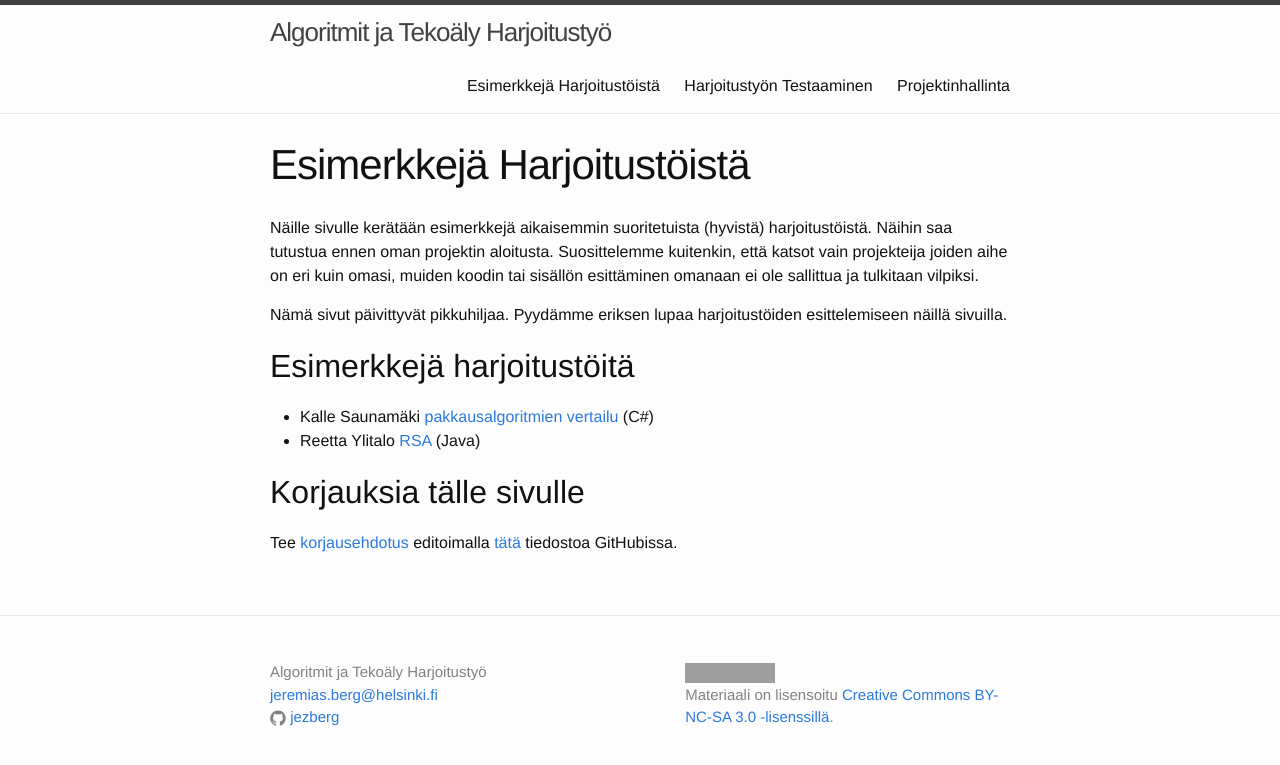
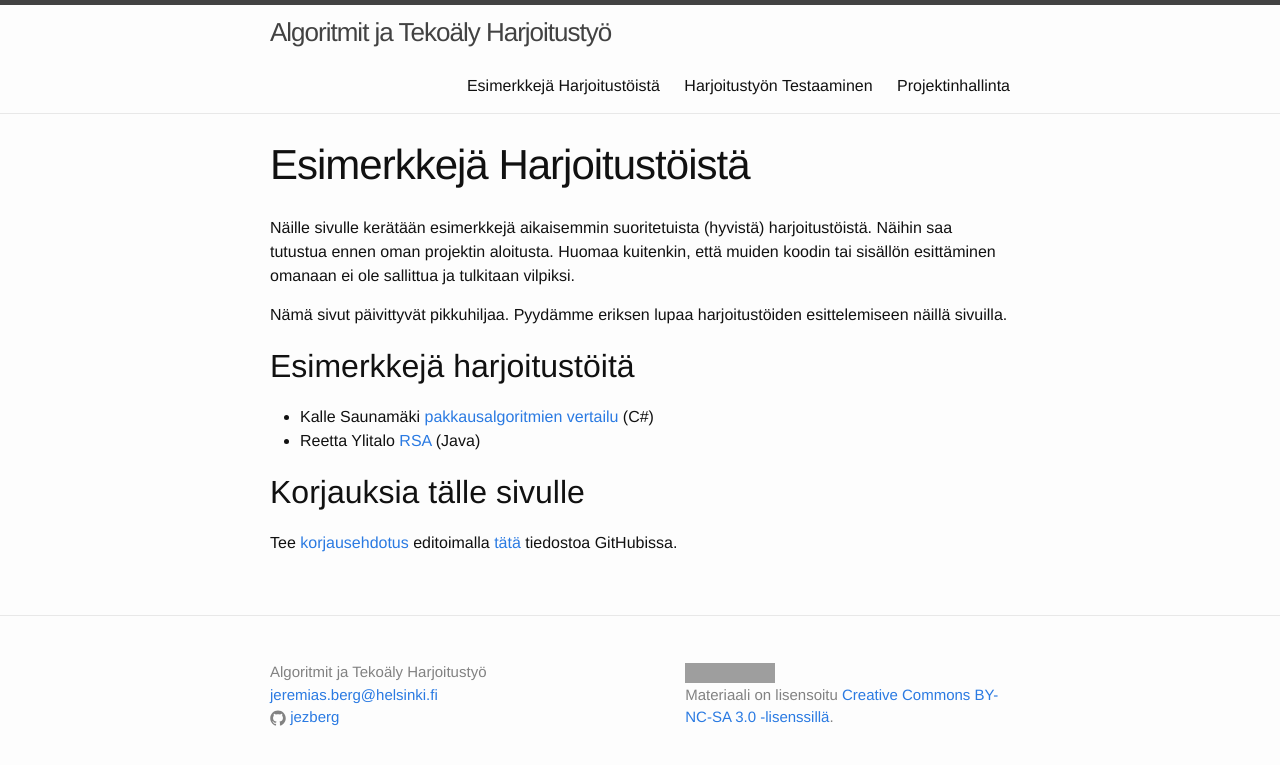
Before and after one commit to algolabra-hy/algolabra-hy.github.io, a Jekyll site: the page built from esimerkkeja.md, in a window 1280 px wide. Shown: the top 765 px of the page. Built offline with Jekyll 4.4.1, drawn with Linux system fonts in a browser that asks for light colours; grey boxes are pictures that could not be loaded.

Commit message:
examples

```diff
--- a/esimerkkeja.md
+++ b/esimerkkeja.md
@@ -7,8 +7,7 @@ inheader: yes
 ---
 
 Näille sivulle kerätään esimerkkejä aikaisemmin suoritetuista (hyvistä) harjoitustöistä.
-Näihin saa tutustua ennen oman projektin aloitusta.
-Suosittelemme kuitenkin, että katsot vain projekteija joiden aihe on eri kuin omasi, muiden koodin tai sisällön esittäminen omanaan ei ole sallittua ja tulkitaan vilpiksi.
+Näihin saa tutustua ennen oman projektin aloitusta. Huomaa kuitenkin, että muiden koodin tai sisällön esittäminen omanaan ei ole sallittua ja tulkitaan vilpiksi.
 
 Nämä sivut päivittyvät pikkuhiljaa. Pyydämme eriksen lupaa harjoitustöiden esittelemiseen näillä sivuilla.
 
```
